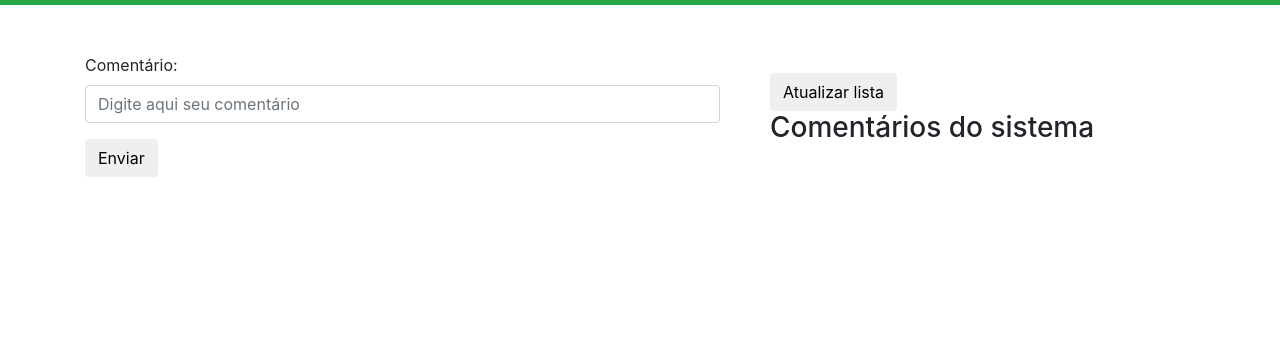
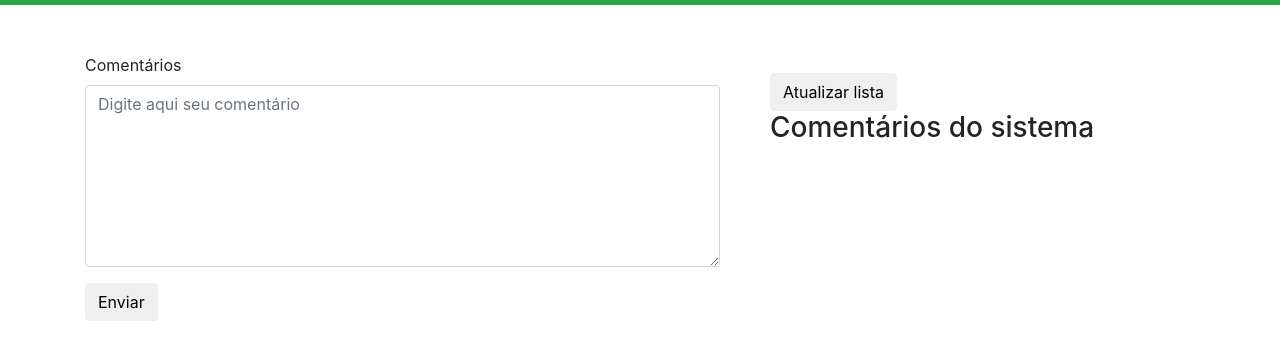
Before and after one commit to paulosergioduff/smakio-ibm-watson, a website: page views/index.html in a window 1280 px wide. Shown: the part 51-410 px from the top of the page. Drawn offline with nearby package versions, Linux system fonts and the light colour scheme; files whose address does not match are found by name.

Commit message:
Nova caixa de comentário

```diff
--- a/resources/static/js/getrequest.js
+++ b/resources/static/js/getrequest.js
@@ -17,7 +17,7 @@ $( document ).ready(function() {
 				$('#getResultDiv ul').empty();
 				var custList = "";
 				$.each(result, function(i, customer){
-					$('#getResultDiv .list-group').append(customer.id + ". " + customer.firstname + " " + customer.lastname +'<audio controls><source src=\"/static/uploads/'+customer.firstname+'.wav\" type=\"audio/wav\"></audio><br>')
+					$('#getResultDiv .list-group').append(customer.id + " - " + customer.lastname +'<audio controls><source src=\"/static/uploads/'+customer.firstname+'.wav\" type=\"audio/wav\"></audio><br>')
 				});
 				console.log("Success: ", result);
 			},
--- a/views/index.html
+++ b/views/index.html
@@ -30,14 +30,12 @@
 
 			<form id="customerForm">
 
+				<div class="form-group">
 
-				<!--<div class="form-group">
-				  <label for="firstname">Seu nome:</label>
-				  <input type="text" class="form-control" id="firstname" placeholder="Digite aqui seu nome"/>
-				</div>-->
-				<div class="form-group">
-				  <label for="lastname">Comentário:</label>
-				  <input type="text" class="form-control" id="lastname" placeholder="Digite aqui seu comentário"/>
+					<label for="lastname">Comentários</label>
+  <textarea class="form-control" id="lastname" rows="7" placeholder="Digite aqui seu comentário"></textarea>
+
+
 				</div>
 				<button type="submit" class="btn btn-default">Enviar</button>
 			  </form>
```
Also changed, not shown: 2 other files.
